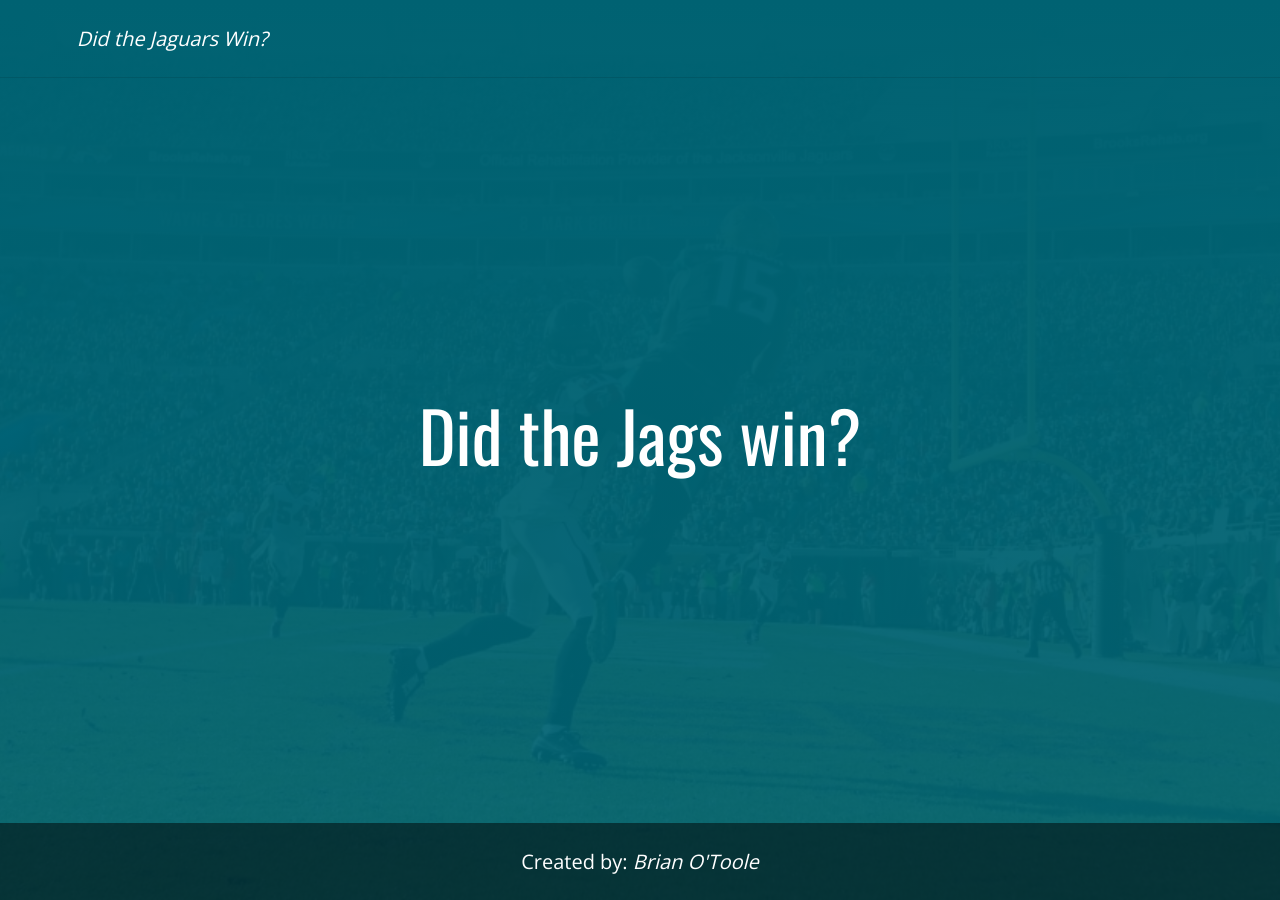
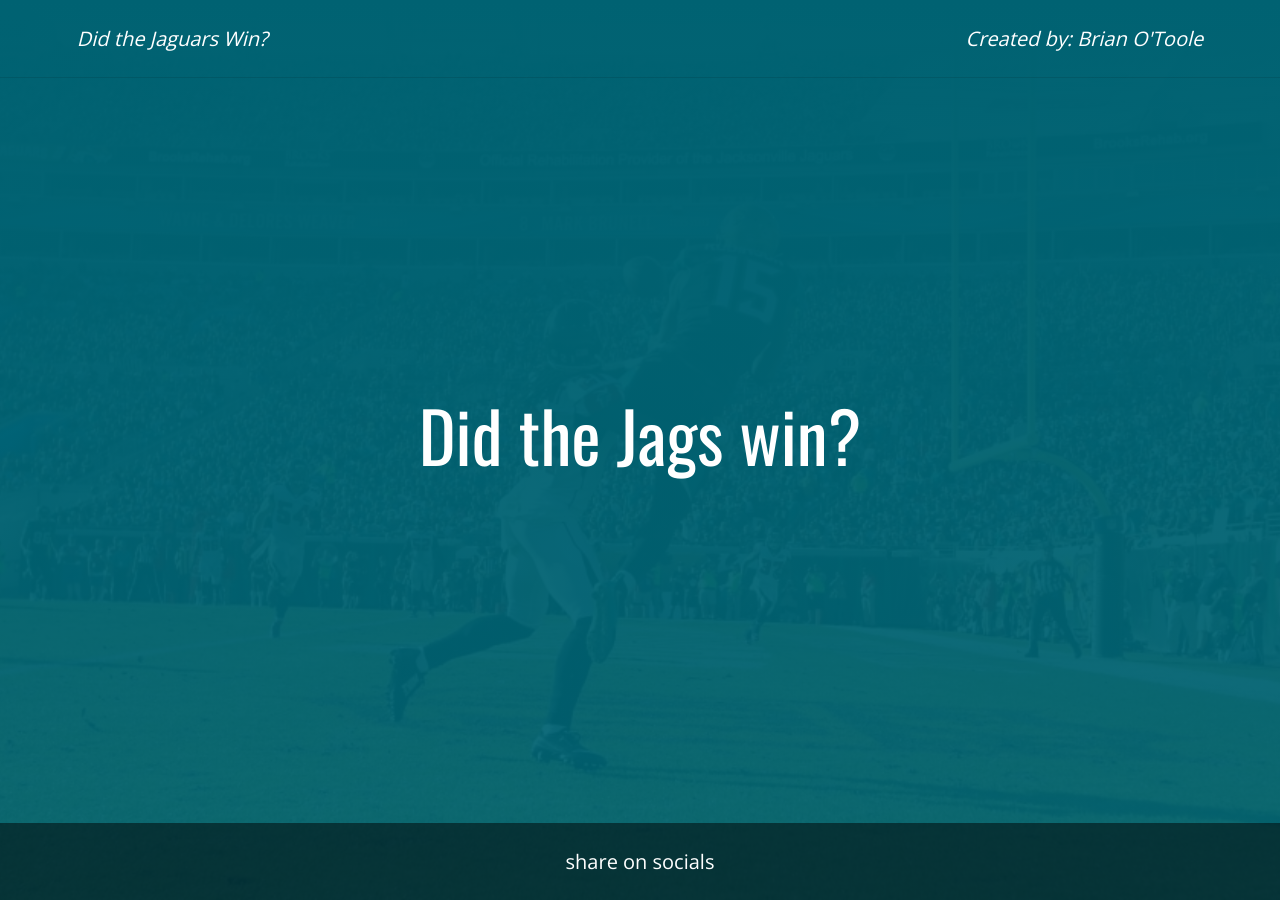
Before and after one commit to brianotoole/didjagswin, a Jekyll site: the page built from index.html, in a window 1280 px wide. Built offline with Jekyll 4.4.1, drawn with Linux system fonts in a browser that asks for light colours; nearby versions of some CDN libraries.

Commit message:
polished some styling

```diff
--- a/_includes/footer.html
+++ b/_includes/footer.html
@@ -1,5 +1,7 @@
 <div class="footer">
   <div class="container">
-    Created by: <a href="https://brianzotoole.com/?ref=didjagswin.com" target="_blank"><em>Brian O'Toole</em></a>
+    <div class="socials">
+      share on socials
+    </div>
   </div><!--/.container-->
 </div><!--/.footer-->
--- a/_includes/header.html
+++ b/_includes/header.html
@@ -1,5 +1,6 @@
 <header class="header">
   <div class="container">
     <em class="logo-text">Did the Jaguars Win?</em>
+    <em class="createdby-text">Created by: <a href="https://brianzotoole.com/?ref=didjagswin.com" target="_blank">Brian O'Toole</a></em>
   </div><!--/.container-->
 </header><!--/.header-->
--- a/_sass/_helpers.scss
+++ b/_sass/_helpers.scss
@@ -33,3 +33,7 @@
 .pad-0 {
   @media (min-width: $bp-md) { padding: 0; }
 }
+
+// alignments
+.float-left {float: left;}
+.float-right {float: right;}
--- a/_sass/_layout.scss
+++ b/_sass/_layout.scss
@@ -6,7 +6,6 @@
   width: 88%;
 }
 
-// site layout
 .header,
 .footer {
   position: absolute;
@@ -31,3 +30,51 @@
   text-align: center;
   background: rgba($color-black, 0.5);
 }
+
+// Site-specific
+.logo-text,
+.createdby-text {
+  display: block;
+  float: none;
+  width: 100%;
+  text-align: center;
+}
+.logo-text {
+  margin-bottom: calc-em(10px);
+  @media (min-width: $bp-md) {
+    margin-bottom: 0;
+    width: auto;
+    float: left;
+  }
+}
+.createdby-text {
+  @media (min-width: $bp-md) {
+    width: auto;
+    float: right;
+  }
+}
+.home {
+  position: relative;
+  margin: 0;
+  padding: 0;
+  width: 100%;
+  height: 100vh;
+  color: $color-white;
+  background: linear-gradient($color-primary, rgba($color-primary,0.92)),url('/img/bg-jags.jpg') top center no-repeat;
+  background-size: cover;
+}
+
+.intro {
+  position: absolute;
+  top: 45%;
+  left: 0;
+  width: 100%;
+  text-align: center;
+  transform: translate(0%, -45%);
+  -webkit-transform: translate(0%, -45%);
+  overflow: hidden;
+}
+
+.result {
+  font-weight: 700;
+}
--- a/_sass/_page-home.scss
+++ /dev/null
@@ -1,26 +0,0 @@
-// Page-home
-.home {
-  position: relative;
-  margin: 0;
-  padding: 0;
-  width: 100%;
-  height: 100vh;
-  color: $color-white;
-  background: linear-gradient($color-primary, rgba($color-primary,0.92)),url('/img/bg-jags.jpg') top center no-repeat;
-  background-size: cover;
-}
-
-.intro {
-  position: absolute;
-  top: 45%;
-  left: 0;
-  width: 100%;
-  text-align: center;
-  transform: translate(0%, -45%);
-  -webkit-transform: translate(0%, -45%);
-  overflow: hidden;
-}
-
-.result {
-  font-weight: 700;
-}
--- a/css/main.scss
+++ b/css/main.scss
@@ -7,5 +7,4 @@
 @import "variables";
 @import "base";
 @import "layout";
-@import "page-home";
 @import "helpers";
```
Also changed, not shown: 1 other file.
